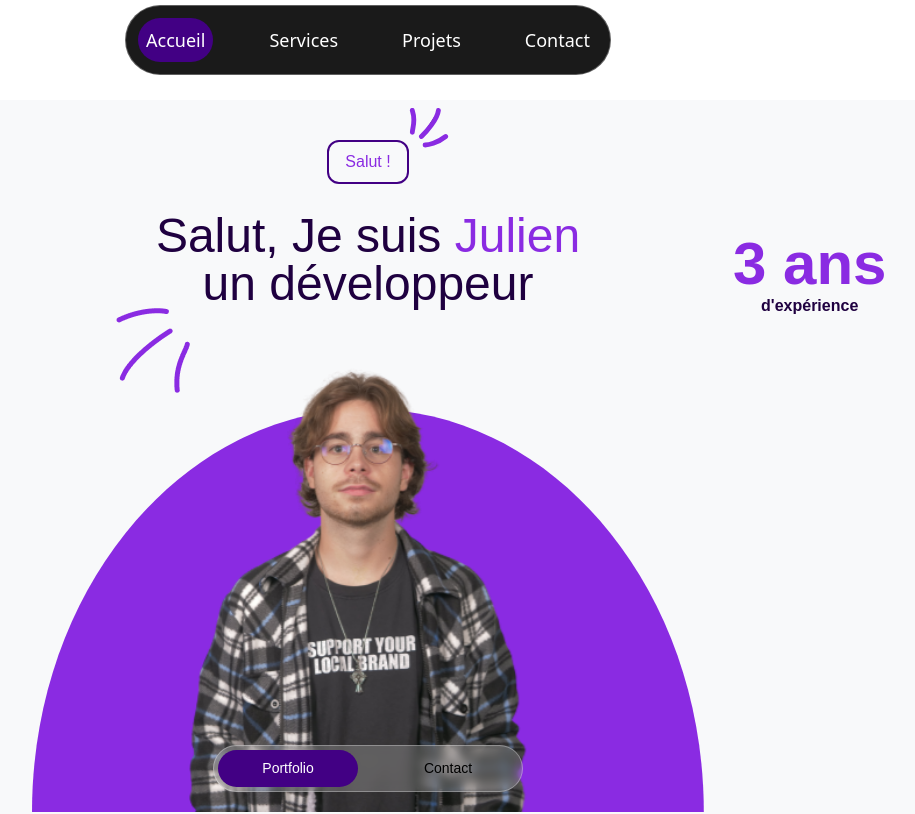
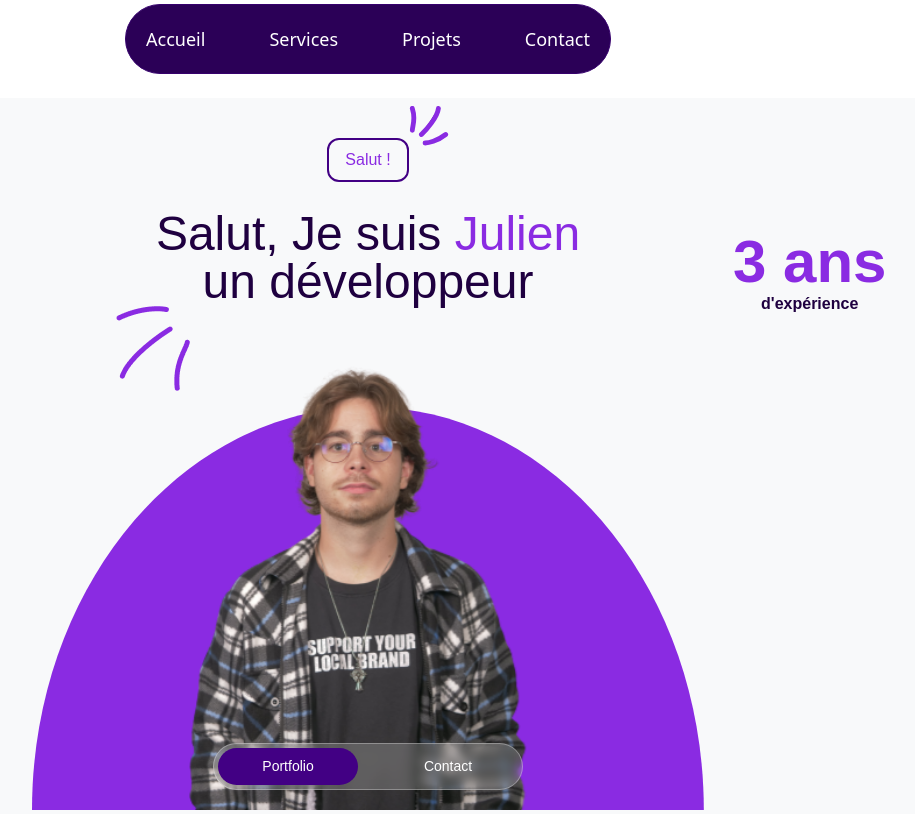
Before and after one commit to Niwa-Yume/Portfolio, an Angular app: page / in a window 1280 px wide. Shown: the top 814 px of the page, without its empty margins (272-1187 px from the left). Built offline with nearby package versions, Linux system fonts and the light colour scheme; grey boxes are pictures that could not be loaded.

Commit message:
modif couleur et arrondi nav bar

```diff
--- a/src/app/app.component.html
+++ b/src/app/app.component.html
@@ -1,14 +1,14 @@
 
 
 <!-- Navigation -->
-<nav class="mx-auto w-fit glass-effect" id="main-nav">
+<nav class="mx-auto w-fit " id="main-nav">
   <ul
-    class="flex justify-between glass-effect items-center border rounded-full p-2 bg-custom-800 text-white text-lg transition gap-10">
-    <li class="bg-custom-500 px-5 py-3 rounded-3xl m-1 hover:bg-custom-400 transition-colors"><a
-      href="#home">Accueil</a></li>
-    <li class="hover:bg-custom-500 px-5 py-3 rounded-3xl m-1 transition-colors"><a href="#services">Services</a></li>
-    <li class="hover:bg-custom-500 px-5 py-3 rounded-3xl m-1 transition-colors"><a href="#projects">Projets</a></li>
-    <li class="hover:bg-custom-500 px-5 py-3 rounded-3xl m-1 transition-colors"><a routerLink="/contact">Contact</a>
+    class="flex justify-between bg-custom-700 backdrop-blur-sm  transition-all transform border border-custom-600 items-center border rounded-full p-2  text-white text-lg transition gap-10">
+    <li class="hover:bg-custom-800 px-8 py-3 rounded-3xl m-1 transition-colors"><a
+      href="">Accueil</a></li>
+    <li class="hover:bg-custom-800 px-8 py-3 rounded-3xl m-1 transition-colors"><a href="#services">Services</a></li>
+    <li class="hover:bg-custom-500 px-8 py-3 rounded-3xl m-1 transition-colors"><a href="#projects">Projets</a></li>
+    <li class="hover:bg-custom-500 px-8 py-3 rounded-3xl m-1 transition-colors"><a routerLink="/contact">Contact</a>
     </li>
   </ul>
 </nav>
--- a/src/app/app.component.ts
+++ b/src/app/app.component.ts
@@ -11,5 +11,4 @@ import {RouterLink, RouterOutlet} from '@angular/router';
 export class AppComponent {
   title = 'Portfolio';
 
-  NgOnInit() {}
 }
--- a/src/app/home/home.component.html
+++ b/src/app/home/home.component.html
@@ -54,7 +54,7 @@
         </svg>
       </button>
       <button class="hero-btn hover:bg-custom-500 hover:text-white">
-        <span>Contact</span>
+        <span class="text-white">Contact</span>
         <svg xmlns="http://www.w3.org/2000/svg" height="24" width="24" viewBox="0 -960 960 960" fill="currentColor">
           <path d="m216-160-56-56 464-464H360v-80h400v400h-80v-264L216-160Z"/>
         </svg>
```
